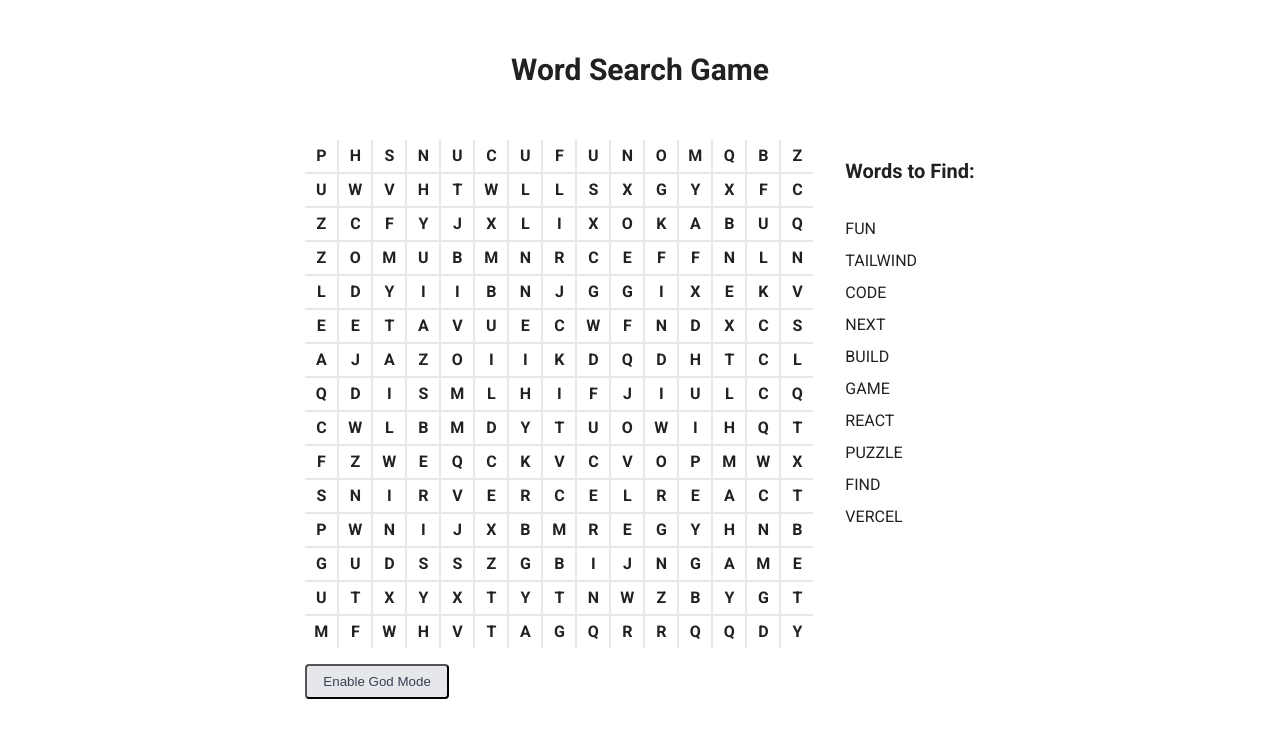
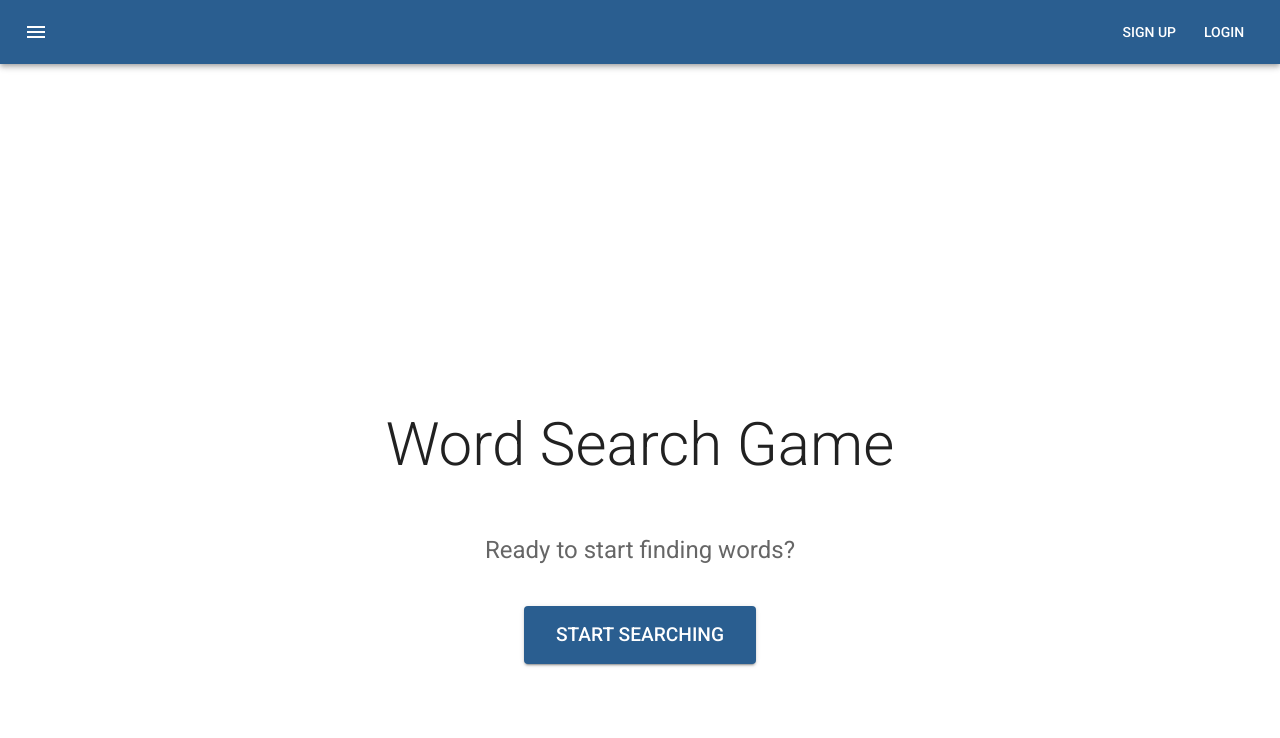
Before and after one commit to wforbes/nextjs-wordsearch, a Next.js app: page / in a window 1280 px wide. Shown: the top 738 px of the page. Built offline with nearby package versions, Linux system fonts and the light colour scheme; what @mui/material-nextjs would draw is missing.

Commit message:
add appbar, dashboard, and theme
- add appbar with non functional icon buttons
- add dashboard to land on before playing and optionally return to after playing
- add some new theme colors

```diff
--- a/package.json
+++ b/package.json
@@ -15,6 +15,7 @@
     "@emotion/cache": "^11.14.0",
     "@emotion/react": "^11.14.0",
     "@emotion/styled": "^11.14.0",
+    "@mui/icons-material": "^6.3.0",
     "@mui/material": "^6.3.0",
     "@mui/material-nextjs": "^6.3.0",
     "next": "15.1.3",
--- /dev/null
+++ b/src/app/components/NavBar/NavBar.tsx
@@ -0,0 +1,33 @@
+'use client';
+
+import AppBar from '@mui/material/AppBar';
+import Box from '@mui/material/Box';
+import Toolbar from '@mui/material/Toolbar';
+import IconButton from '@mui/material/IconButton';
+import Button from '@mui/material/Button';
+import MenuIcon from '@mui/icons-material/Menu';
+
+export default function NavBar() {
+  return (
+    <Box sx={{ flexGrow: 1 }}>
+      <AppBar position="static">
+        <Toolbar>
+          <IconButton
+            size="large"
+            edge="start"
+            color="inherit"
+            aria-label="menu"
+            sx={{ mr: 2 }}
+          >
+            <MenuIcon />
+          </IconButton>
+          <Box sx={{ flexGrow: 1 }} />
+          <Box sx={{ display: 'flex', gap: 1 }}>
+            <Button color="inherit">Sign Up</Button>
+            <Button color="inherit">Login</Button>
+          </Box>
+        </Toolbar>
+      </AppBar>
+    </Box>
+  );
+}
--- a/src/app/components/WinDialog/WinDialog.tsx
+++ b/src/app/components/WinDialog/WinDialog.tsx
@@ -1,20 +1,50 @@
+'use client';
+
+import { useRouter } from 'next/navigation';
+import Box from '@mui/material/Box';
+import Button from '@mui/material/Button';
+import Typography from '@mui/material/Typography';
+import Paper from '@mui/material/Paper';
+
 type WinDialogProps = {
   onPlayAgain: () => void;
 };
 
 export function WinDialog({ onPlayAgain }: WinDialogProps) {
+  const router = useRouter();
+
+  const handleReturnToDashboard = () => {
+    router.push('/');
+  };
+
   return (
     <div className="fixed inset-0 bg-black bg-opacity-50 flex items-center justify-center">
-      <div className="bg-white p-8 rounded-lg flex flex-col items-center gap-4">
-        <h2 className="text-2xl font-bold">Congratulations!</h2>
-        <p>You found all the words!</p>
-        <button
-          className="px-4 py-2 bg-blue-500 text-white rounded hover:bg-blue-600"
-          onClick={onPlayAgain}
-        >
-          Play Again
-        </button>
-      </div>
+      <Paper elevation={3} sx={{ p: 4, maxWidth: 400, width: '90%' }}>
+        <Box sx={{ display: 'flex', flexDirection: 'column', alignItems: 'center', gap: 3 }}>
+          <Typography variant="h4" component="h2">
+            Congratulations!
+          </Typography>
+          <Typography variant="h6">
+            You found all the words!
+          </Typography>
+          <Box sx={{ display: 'flex', gap: 2 }}>
+            <Button
+              variant="contained"
+              onClick={onPlayAgain}
+              color="primary"
+            >
+              Play Again
+            </Button>
+            <Button
+              variant="outlined"
+              onClick={handleReturnToDashboard}
+              color="primary"
+            >
+              Return to Dashboard
+            </Button>
+          </Box>
+        </Box>
+      </Paper>
     </div>
   );
 }
--- /dev/null
+++ b/src/app/game/page.tsx
@@ -0,0 +1,31 @@
+"use client";
+
+import { useState } from "react";
+import { GameController } from "../components/GameController/GameController";
+import { WinDialog } from "../components/WinDialog/WinDialog";
+import NavBar from "../components/NavBar/NavBar";
+
+export default function GamePage() {
+  const [gameWon, setGameWon] = useState(false);
+  const [gameKey, setGameKey] = useState(0);
+
+  const handleGameWon = () => {
+    setGameWon(true);
+  };
+
+  const handlePlayAgain = () => {
+    setGameWon(false);
+    setGameKey(prev => prev + 1);
+  };
+
+  return (
+    <div className="min-h-screen flex flex-col">
+      <NavBar />
+      <main className="flex-grow p-8 flex flex-col items-center gap-8">
+        <h1 className="text-3xl font-bold">Word Search Game</h1>
+        <GameController key={gameKey} gameKey={gameKey} onGameWon={handleGameWon} />
+        {gameWon && <WinDialog onPlayAgain={handlePlayAgain} />}
+      </main>
+    </div>
+  );
+}
--- a/src/app/page.tsx
+++ b/src/app/page.tsx
@@ -1,27 +1,52 @@
 "use client";
 
-import { useState } from "react";
-import { GameController } from "./components/GameController/GameController";
-import { WinDialog } from "./components/WinDialog/WinDialog";
+import { useRouter } from "next/navigation";
+import NavBar from "./components/NavBar/NavBar";
+import Button from "@mui/material/Button";
+import Box from "@mui/material/Box";
+import Typography from "@mui/material/Typography";
 
 export default function Home() {
-  const [gameWon, setGameWon] = useState(false);
-  const [gameKey, setGameKey] = useState(0);
+  const router = useRouter();
 
-  const handleGameWon = () => {
-    setGameWon(true);
-  };
-
-  const handlePlayAgain = () => {
-    setGameWon(false);
-    setGameKey(prev => prev + 1);
+  const handleStartGame = () => {
+    router.push('/game');
   };
 
   return (
-    <div className="min-h-screen p-8 flex flex-col items-center gap-8">
-      <h1 className="text-3xl font-bold">Word Search Game</h1>
-      <GameController key={gameKey} gameKey={gameKey} onGameWon={handleGameWon} />
-      {gameWon && <WinDialog onPlayAgain={handlePlayAgain} />}
+    <div className="min-h-screen flex flex-col">
+      <NavBar />
+      <Box
+        component="main"
+        sx={{
+          flexGrow: 1,
+          display: 'flex',
+          flexDirection: 'column',
+          alignItems: 'center',
+          justifyContent: 'center',
+          gap: 4,
+          p: 4
+        }}
+      >
+        <Typography variant="h2" component="h1" gutterBottom>
+          Word Search Game
+        </Typography>
+        <Typography variant="h5" component="h2" gutterBottom color="text.secondary">
+          Ready to start finding words?
+        </Typography>
+        <Button
+          variant="contained"
+          size="large"
+          onClick={handleStartGame}
+          sx={{
+            px: 4,
+            py: 1.5,
+            fontSize: '1.2rem'
+          }}
+        >
+          Start Searching
+        </Button>
+      </Box>
     </div>
   );
 }
--- a/src/app/theme.ts
+++ b/src/app/theme.ts
@@ -16,10 +16,10 @@ const theme = createTheme({
 	palette: {
 		mode: 'light',
 		primary: {
-      main: '#1976d2',
+			main: '#2a5e90',
 		},
 		secondary: {
-      main: '#9c27b0',
+			main: '#e346ea',
 		},
 	},
 });
```
Also changed, not shown: 1 other file (tests, documents, lock files or other folders). Lines whose indentation alone changed are shown as unchanged.
